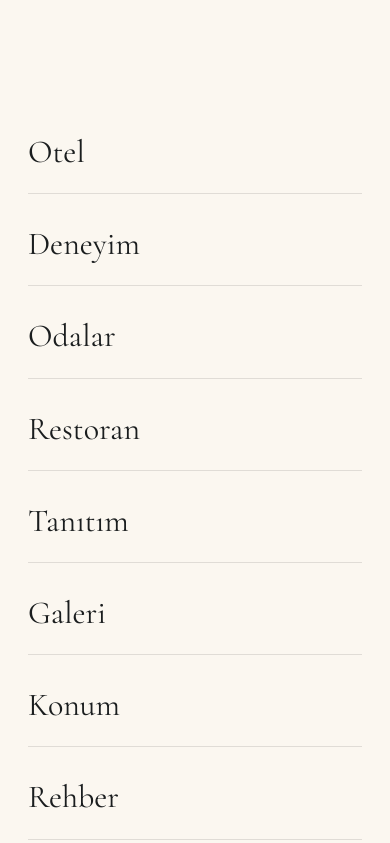
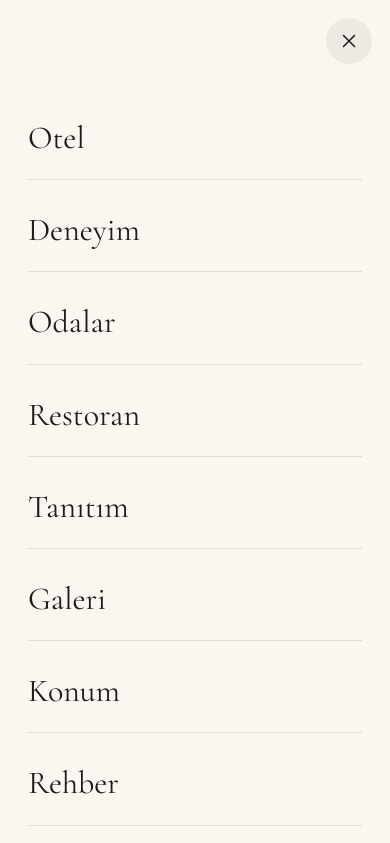
Before and after one commit to enssgenc/mersinfenrirotel, a plain HTML site: page index.html in a window 390 px wide. Both pictures are taken after a click on the button 347 px from the left and 36 px from the top of the page. Shown: the top 843 px of the page. Drawn offline with nearby package versions, Linux system fonts and the light colour scheme.

Commit message:
feat(nav): add round X close button inside the mobile menu
User can now dismiss the open mobile menu without having to scroll for
a link or hit browser-back.

- New <button class='nav__mobile-close' id='navMobileClose'> with an
  inline X svg, injected at the top of nav__mobile on all 8 pages
- Round 46x46 button, top-right corner, soft ink-tinted background,
  90° spin + darker fill on hover
- main.js setMenu(false) wired to its click
- Inline #nav-mobile-guard absorbed the close-button styles so it
  remains cache-immune
- Padding-top inside the open menu reduced 110 → 96 (close button
  occupies its own visual zone, no need to pad as much)
- Menu container now overflow-y: auto so the full link list scrolls
  on tiny phones
- CSS cache buster bumped /css/styles.css?v=5 → ?v=6

```diff
--- a/index.html
+++ b/index.html
@@ -62,7 +62,7 @@
   <link href="https://fonts.googleapis.com/css2?family=Cormorant+Garamond:ital,wght@0,300;0,400;0,500;1,300;1,400&family=Inter:wght@400;500;600&display=swap" rel="stylesheet" />
 
   <!-- Styles (cache-busted versioned URL) -->
-  <link rel="stylesheet" href="/css/styles.css?v=5" />
+  <link rel="stylesheet" href="/css/styles.css?v=6" />
 
   <!-- Inline override — defeats any stale cached CSS that might leak
        .nav__mobile into the page flow on first-visit mobile devices.    -->
@@ -81,10 +81,31 @@
       .nav__mobile.is-open {
         display: flex !important;
         flex-direction: column !important;
-        padding: 110px 28px 40px !important;
+        padding: 96px 28px 40px !important;
         gap: 8px !important;
+        overflow-y: auto !important;
       }
     }
+    .nav__mobile-close {
+      position: absolute !important;
+      top: 18px;
+      right: 18px;
+      width: 46px;
+      height: 46px;
+      background: rgba(26,29,30,0.06);
+      border: 0;
+      border-radius: 50%;
+      color: #1A1D1E;
+      cursor: pointer;
+      display: inline-flex;
+      align-items: center;
+      justify-content: center;
+      padding: 0;
+      transition: background .25s, transform .25s;
+      z-index: 10000;
+    }
+    .nav__mobile-close:hover { background: rgba(26,29,30,0.12); transform: rotate(90deg); }
+    .nav__mobile-close svg { width: 22px; height: 22px; }
     body.nav-open { overflow: hidden !important; }
   </style>
 
@@ -1167,6 +1188,10 @@
 
   <script src="/js/main.js" defer></script>
   <div class="nav__mobile" id="navMobile">
+    <button class="nav__mobile-close" id="navMobileClose" type="button" aria-label="Menüyü kapat">
+      <svg viewBox="0 0 24 24" fill="none" stroke="currentColor" stroke-width="1.7"><path d="M6 6l12 12M18 6L6 18" stroke-linecap="round"/></svg>
+    </button>
+
       <a href="#about">Otel</a>
       <a href="#experience">Deneyim</a>
       <a href="#rooms">Odalar</a>
--- a/js/main.js
+++ b/js/main.js
@@ -31,6 +31,8 @@
     navMobile.querySelectorAll("a").forEach((a) =>
       a.addEventListener("click", () => setMenu(false))
     );
+    const closeBtn = document.getElementById("navMobileClose");
+    if (closeBtn) closeBtn.addEventListener("click", () => setMenu(false));
     // ESC closes
     document.addEventListener("keydown", (e) => {
       if (e.key === "Escape" && navMobile.classList.contains("is-open")) setMenu(false);
```
Also changed, not shown: elaiussa-sebaste/index.html (+6 -2 lines), kanlidivane/index.html (+6 -2 lines), kizkalesi-aile-tatili/index.html (+6 -2 lines), kizkalesi-rehberi/index.html (+5 -1 lines), korykos-antik-kenti/index.html (+6 -2 lines), mersin-erdemli-otel/index.html (+5 -1 lines), yarim-pansiyon-otel-mersin/index.html (+6 -2 lines).
